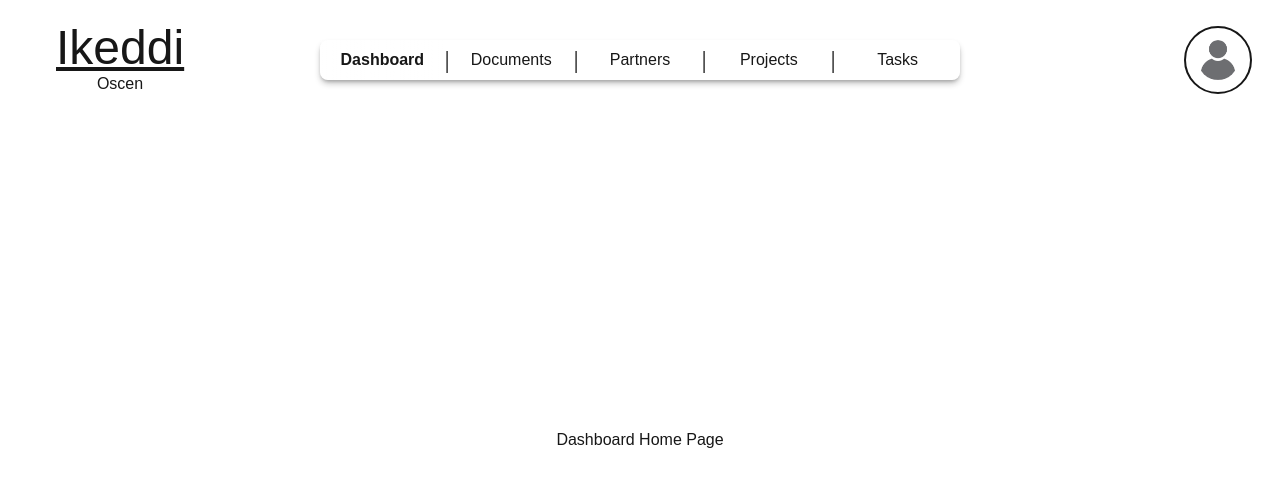
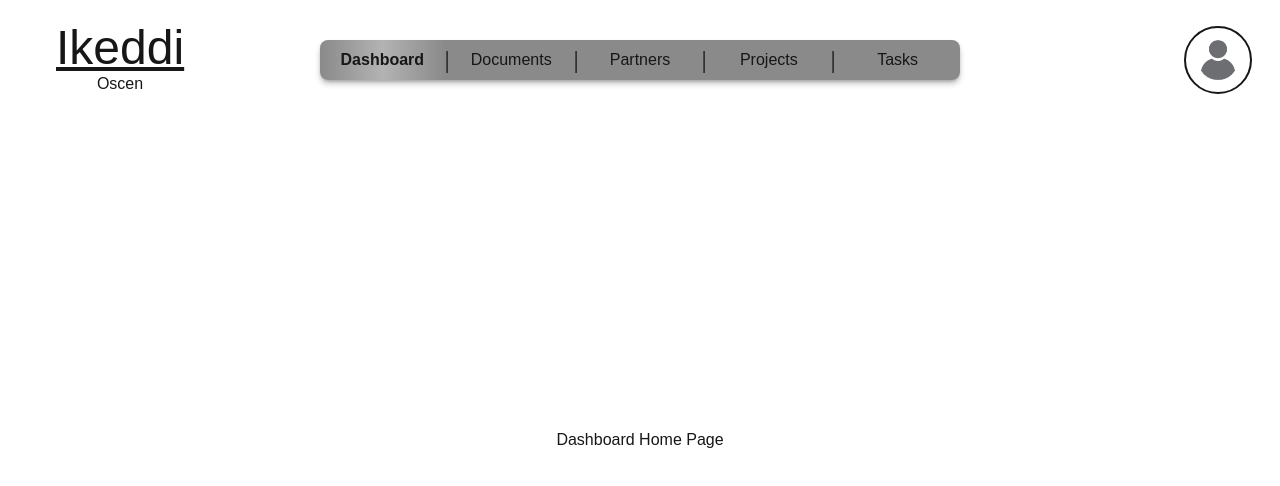
Before and after one commit to ElijDavis/Management-Application, a Next.js app in the folder manage-app/: page /dashboard in a window 1280 px wide. Shown: the top 486 px of the page. Built offline with nearby package versions, Linux system fonts and the light colour scheme; no server answers.

Commit message:
Visual Edit: made the nav bar bg color foreground

```diff
--- a/manage-app/app/components/navigationIsland.tsx
+++ b/manage-app/app/components/navigationIsland.tsx
@@ -8,7 +8,7 @@ const NavIsland = () => {
     const pathname = usePathname();
 
   return(
-    <div className={`sticky top-10 z-50 mx-auto w-[50%] rounded-lg bg-white/50 shadow-md shadow-foreground/30 flex justify-between *:pt-2 *:pb-2`}>
+    <div className={`sticky top-10 z-50 mx-auto w-[50%] rounded-lg bg-foreground/50 shadow-md shadow-foreground/30 flex justify-between *:pt-2 *:pb-2`}>
         <Tabs name={"Dashboard"}></Tabs>
         <div className="transform scale-y-150 select-none">|</div>
         <Tabs name={"Documents"}></Tabs>
```
